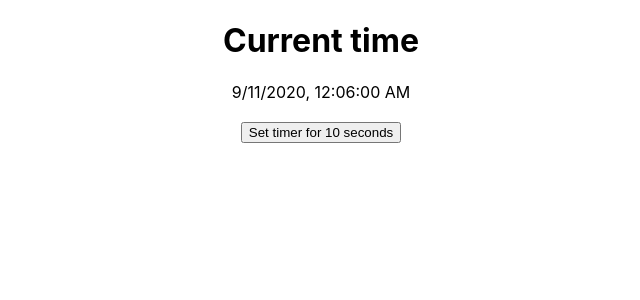
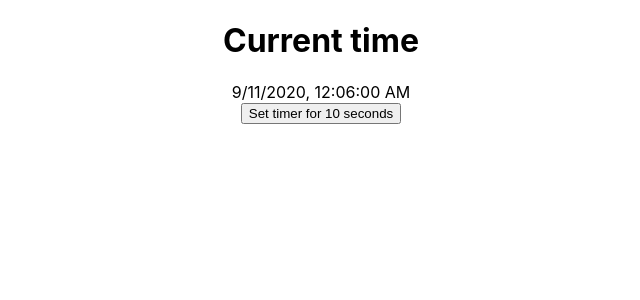
Before and after one commit to soniaortiz/clock, a React (Create React App) app: page / in a window 1280 px wide. Shown: the top 300 px of the page, without its empty margins (319-959 px from the left). Built offline with nearby package versions, Linux system fonts and the light colour scheme.

Commit message:
change header display

```diff
--- a/src/components/Clock.jsx
+++ b/src/components/Clock.jsx
@@ -25,7 +25,7 @@ export class Clock extends React.Component {
                 this.setState({
                     timer: this.state.timer - second
                 })
-            }else{
+            } else {
                 clearInterval(intervalId)
             }
         }, second)
@@ -36,9 +36,9 @@ export class Clock extends React.Component {
             <h1>Current time</h1>
             <div>{this.state.currentTime.toLocaleString()}</div>
             {
-                <h3>{
-                    this.state.timer === 0 ? `Time's up` : ''
-                }</h3>
+                this.state.timer === 0
+                    ? <h3>Time's up</h3>
+                    : null
             }
             <button
                 onClick={this.set10SecTimer}
```
